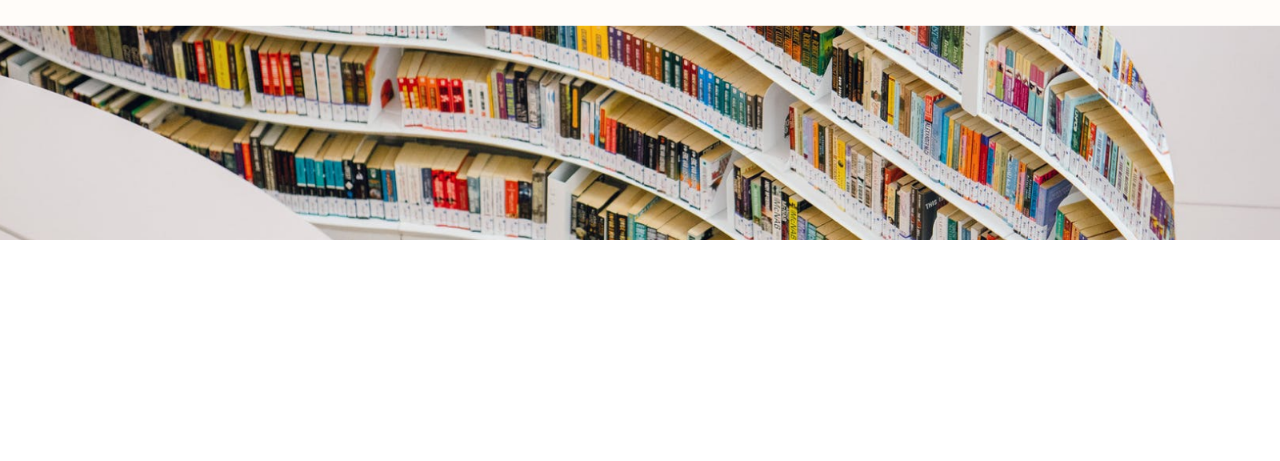
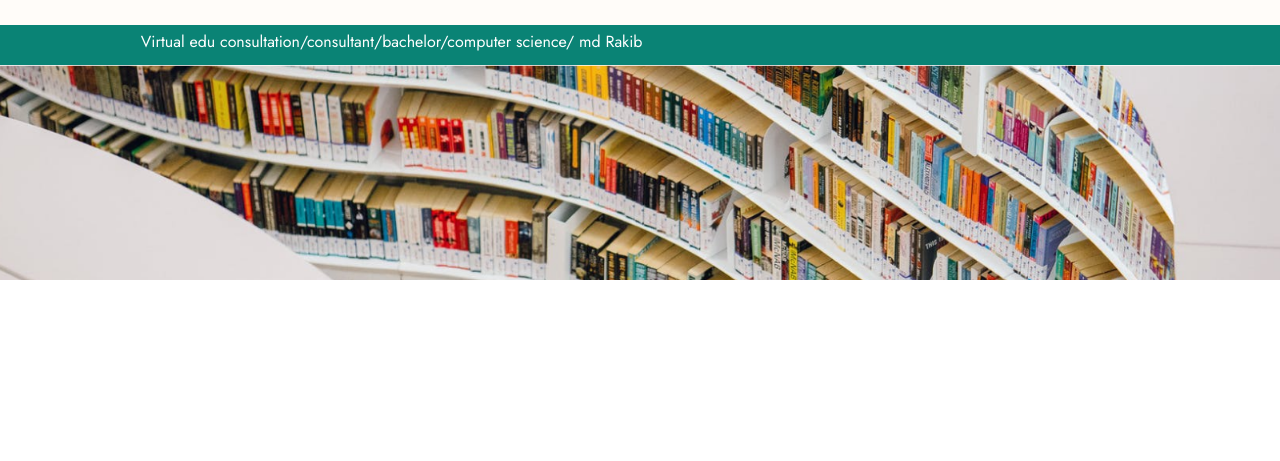
Before and after one commit to Hasib787/virtual-edu-consultation, a plain HTML site: page components/ConsultantProfile/ConsultantProfile.html in a window 1280 px wide. Shown: the part 117-578 px from the top of the page. Drawn offline with nearby package versions, Linux system fonts and the light colour scheme; files whose address does not match are found by name.

Commit message:
added banner url title

```diff
--- a/components/ConsultantProfile/ConsultantProfile.css
+++ b/components/ConsultantProfile/ConsultantProfile.css
@@ -72,6 +72,15 @@
    text-align: center;
    line-height:24px;
    margin:0 2px;
+}
+.headerTitel{
+    background-color:#0A8375;
+    height: 40px;
+}
+.headerTitel p{
+    padding-top: 5px;
+    margin-left: 11%;
+    color: white;
 }
 .bannerImg img{
     width: 100%;
@@ -197,4 +206,7 @@
     .footer_item{
         padding-left: 5%;
     }
+    .headerTitel{
+        height: 60px;
+    }
 }
--- a/components/ConsultantProfile/ConsultantProfile.html
+++ b/components/ConsultantProfile/ConsultantProfile.html
@@ -63,8 +63,8 @@
         </nav>
         <!-- Nav end -->
         <section>
-            <div>
-
+            <div class="headerTitel">
+                <p>Virtual edu consultation/consultant/bachelor/computer science/ md Rakib</p>
             </div>
             <div class="bannerImg">
                 <img src="../../assets/images/book_bg2.png" alt="">
```
